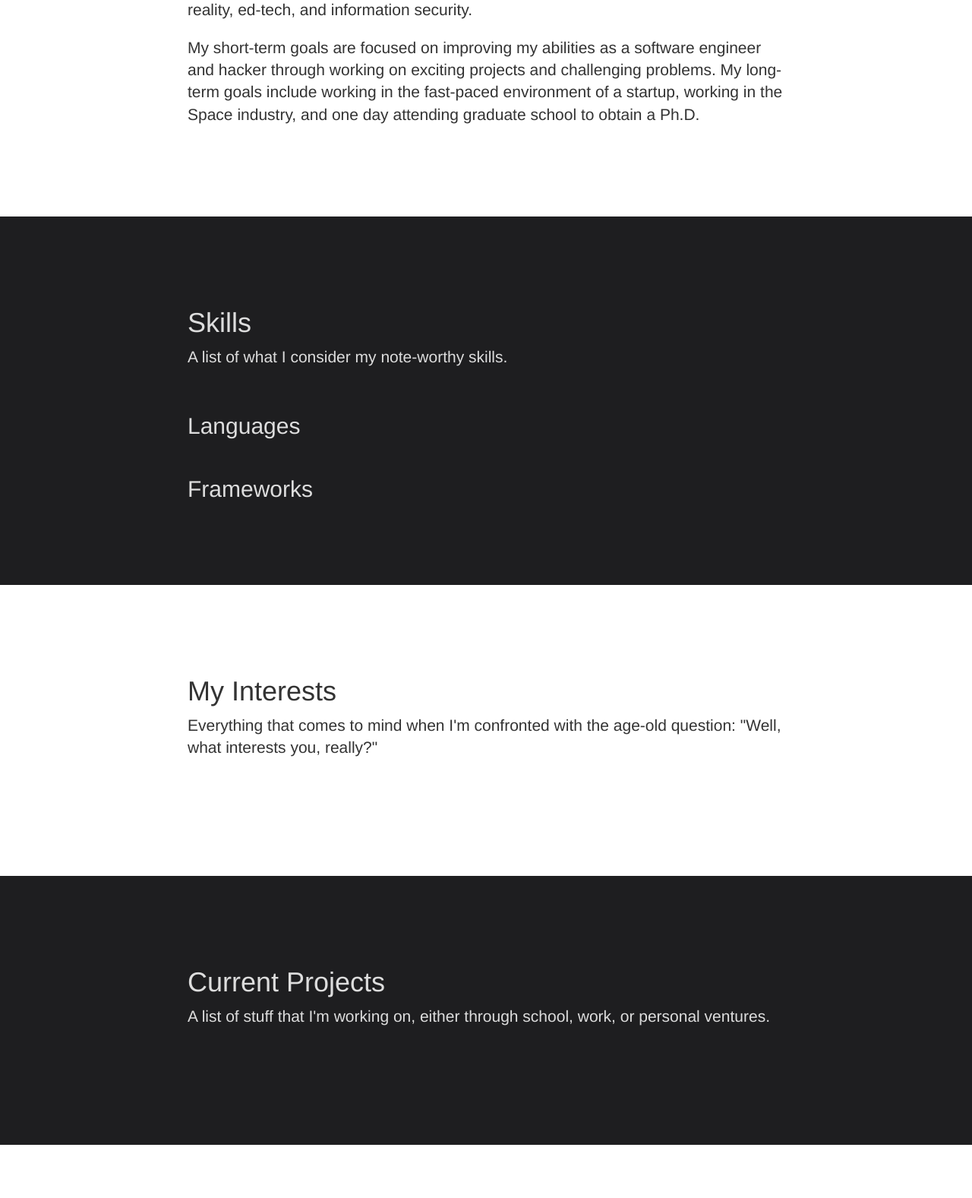
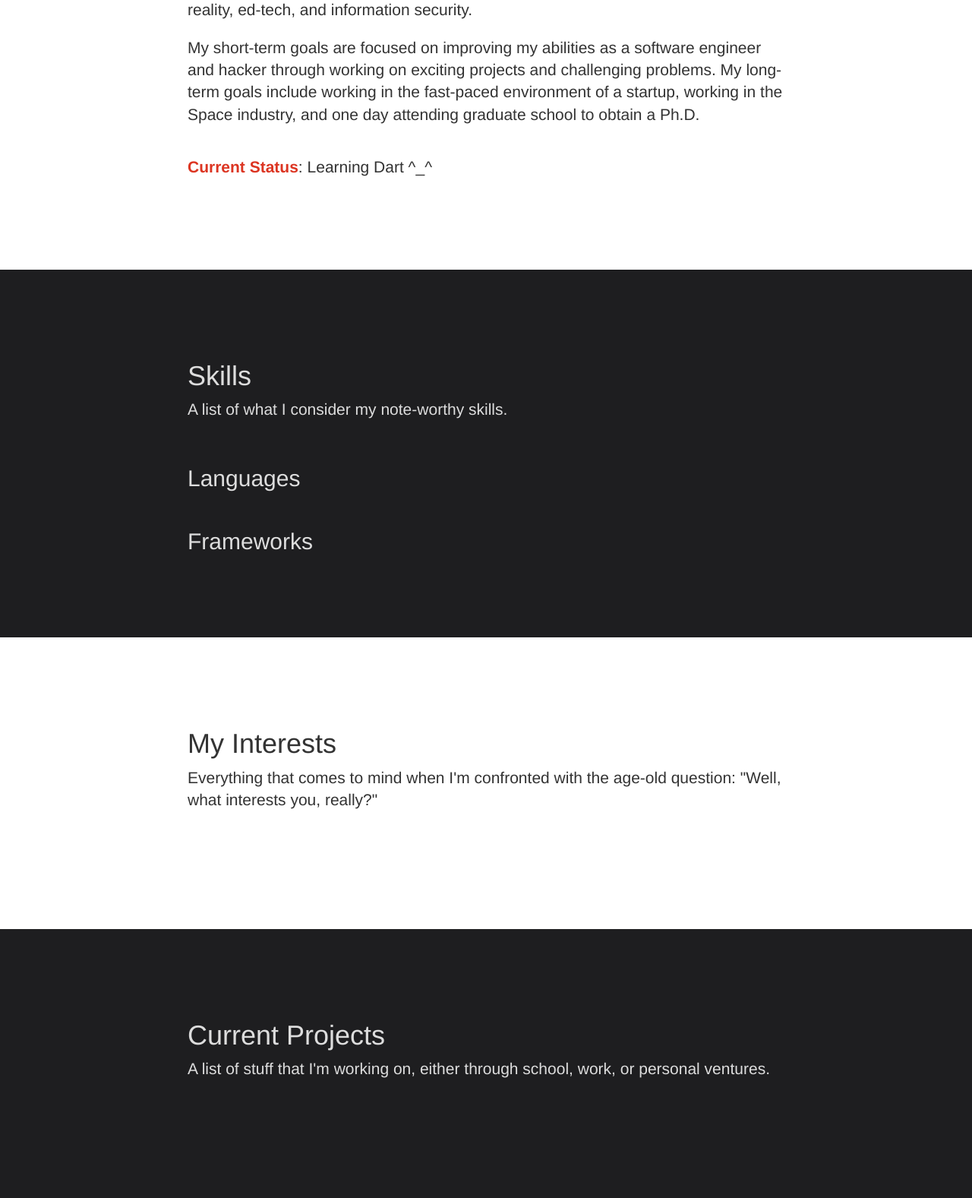
Before and after one commit to njdup/portfolio, a Node project: template views/index.html in a window 1280 px wide. Shown: the part 829-2406 px from the top of the page at 76% size. Before the commit the page ends 2336 px from the top, so only its background shows below. Run offline with Node 20 templates, Linux system fonts and the light colour scheme; the template is opened without the code that fills it, so the values that code supplies are empty; some libraries are stand-ins or nearby versions.

Commit message:
Added 'current status' line

```diff
--- a/views/index.html
+++ b/views/index.html
@@ -51,6 +51,10 @@
           My long-term goals include working in the fast-paced environment of a startup, working in the Space industry, and
           one day attending graduate school to obtain a Ph.D.
         </p>
+      </div>
+      <br/>
+      <div class="container">
+        <p class="lead"><b>Current Status</b>: Learning Dart ^_^</p>
       </div>
     </section>
 
```
